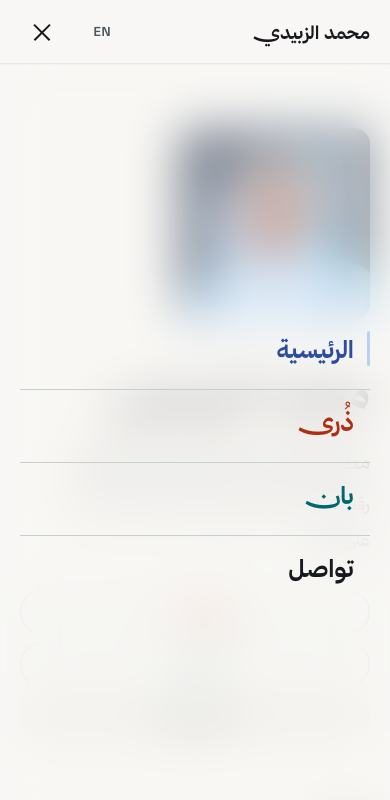
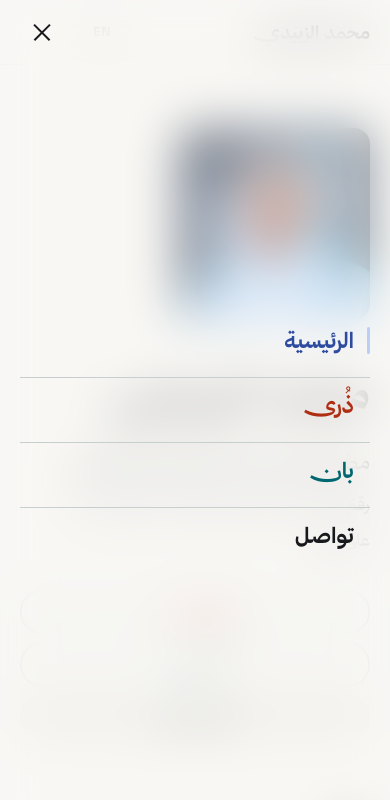
Before and after one commit to E7Aiq/MyWebb, a plain HTML site: page index.html in a window 390 px wide. Both pictures are taken after a click on the button "قائمة التنقل". Shown: the top 800 px of the page. Drawn offline with Linux system fonts and the light colour scheme.

Commit message:
Refactor navigation styles: adjust padding, overflow behavior, and font sizes for improved responsiveness

```diff
--- a/css/responsive.css
+++ b/css/responsive.css
@@ -33,23 +33,29 @@
      فتبدو القائمة مكسورة ومزدحمة. قائمة عمودية من الأعلى بفواصل رفيعة. */
   .nav-links{
     position: fixed;
-    inset: var(--nav-h) 0 0 0;
+    inset: 0;
     z-index: 1050;
     flex-direction: column;
     align-items: stretch;
     justify-content: center;
     gap: var(--s-2);
-    padding: clamp(2rem, 10vh, 4.5rem) var(--gutter) var(--s-16);
+    padding:
+      calc(var(--nav-h) + env(safe-area-inset-top) + var(--s-4))
+      var(--gutter)
+      calc(var(--s-12) + env(safe-area-inset-bottom));
     background: color-mix(in oklab, var(--bg-canvas) 52%, transparent);
     -webkit-backdrop-filter: saturate(180%) blur(24px);
     backdrop-filter: saturate(180%) blur(24px);
     box-shadow: var(--shadow-2);
     transform: translateX(100%);      /* RTL: يدخل من اليمين */
     visibility: hidden;
+    max-block-size: 100dvh;
     transition:
       transform var(--dur-mid) var(--ease-out),
       visibility var(--dur-mid) linear;
-    overflow: hidden;
+    overflow-y: auto;
+    overscroll-behavior: contain;
+    -webkit-overflow-scrolling: touch;
   }
   .nav-links.active{ transform: translateX(0); visibility: visible; }
 
@@ -73,10 +79,10 @@
   .nav-link{
     position: relative;
     justify-content: flex-start;
-    min-block-size: 4rem;
+    min-block-size: 3.5rem;
     padding-inline: var(--s-4);
     font-family: var(--font-sans);
-    font-size: clamp(1.5rem, 4.6vw, 1.75rem);
+    font-size: clamp(1.35rem, 4.1vw, 1.6rem);
     font-weight: 700;
     text-align: center;
     color: var(--text);
```
